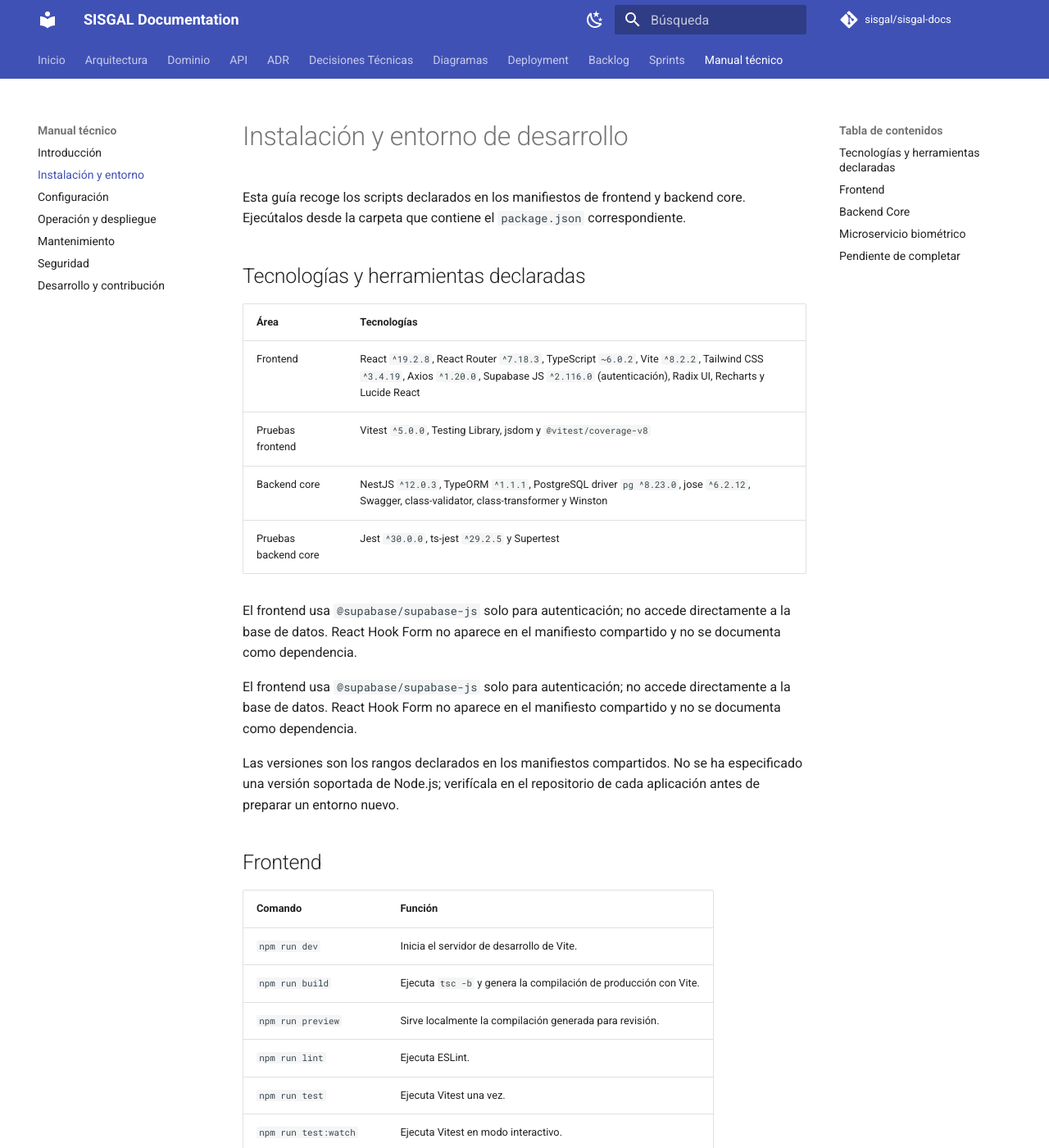
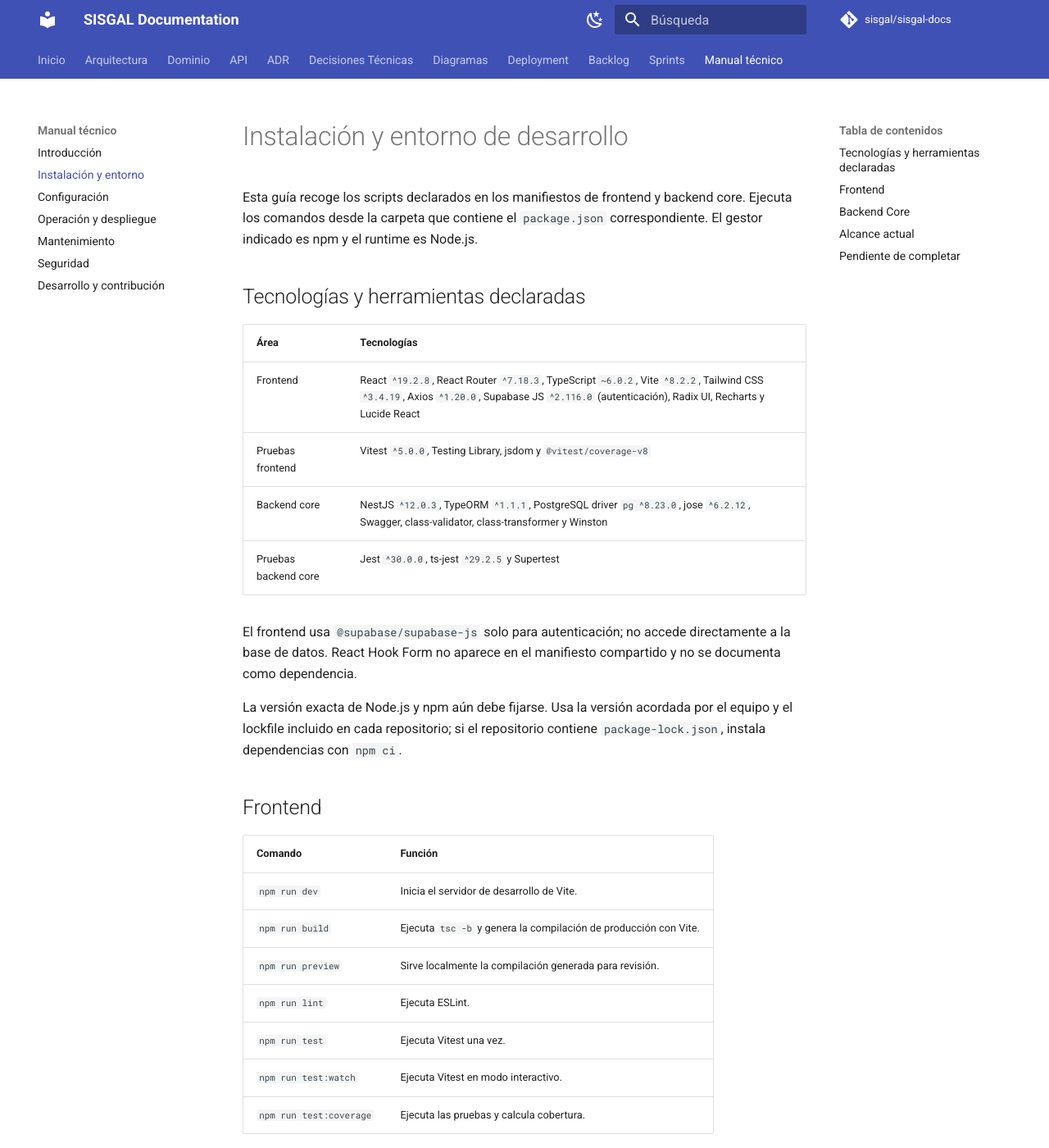
Before and after one commit to sisgal-platform/sisgal-docs, an MkDocs documentation site: the page built from docs/technical-guide/setup.md, in a window 1280 px wide and 1400 px high. Shown: the whole window at 82% size. Built offline with MkDocs 1.6.1 and Material for MkDocs 9.7.7, drawn with Linux system fonts in a browser that asks for light colours; comment, search, counter and statistics services are not loaded; some of the changed text lies outside the part shown.

Commit message:
docs: align setup guide with Node and npm toolchain

```diff
--- a/docs/technical-guide/setup.md
+++ b/docs/technical-guide/setup.md
@@ -1,6 +1,6 @@
 # Instalación y entorno de desarrollo
 
-Esta guía recoge los scripts declarados en los manifiestos de frontend y backend core. Ejecútalos desde la carpeta que contiene el `package.json` correspondiente.
+Esta guía recoge los scripts declarados en los manifiestos de frontend y backend core. Ejecuta los comandos desde la carpeta que contiene el `package.json` correspondiente. El gestor indicado es npm y el runtime es Node.js.
 
 ## Tecnologías y herramientas declaradas
 
@@ -13,9 +13,7 @@
 
 El frontend usa `@supabase/supabase-js` solo para autenticación; no accede directamente a la base de datos. React Hook Form no aparece en el manifiesto compartido y no se documenta como dependencia.
 
-El frontend usa `@supabase/supabase-js` solo para autenticación; no accede directamente a la base de datos. React Hook Form no aparece en el manifiesto compartido y no se documenta como dependencia.
-
-Las versiones son los rangos declarados en los manifiestos compartidos. No se ha especificado una versión soportada de Node.js; verifícala en el repositorio de cada aplicación antes de preparar un entorno nuevo.
+La versión exacta de Node.js y npm aún debe fijarse. Usa la versión acordada por el equipo y el lockfile incluido en cada repositorio; si el repositorio contiene `package-lock.json`, instala dependencias con `npm ci`.
 
 ## Frontend
 
@@ -46,13 +44,12 @@
 
 El script `test:debug` también está disponible para depurar Jest con Node Inspector.
 
-## Microservicio biométrico
+## Alcance actual
 
-El microservicio es independiente del core. Su manifiesto, versión de Node.js, comandos y variables de entorno no se han proporcionado en esta guía; no reutilices los comandos del core como si fueran los de ese servicio.
+El backend documentado es el Backend Core. No hay un microservicio biométrico implementado ni un manifiesto separado que requiera instrucciones propias.
 
 ## Pendiente de completar
 
-- Versiones soportadas de Node.js y del gestor de paquetes.
-- Procedimiento de instalación de dependencias conforme al lockfile de cada repositorio.
-- Comandos de instalación, inicio y pruebas del microservicio biométrico.
-- Creación y migración de bases de datos, una vez verificados los comandos del proyecto.
+- Versiones exactas de Node.js y npm que se fijarán para desarrollo y pipelines.
+- Confirmar la existencia de `package-lock.json` en cada repositorio y mantenerlo versionado.
+- Creación y migración de bases de datos, una vez verificados los comandos disponibles en el repositorio del core.
```
